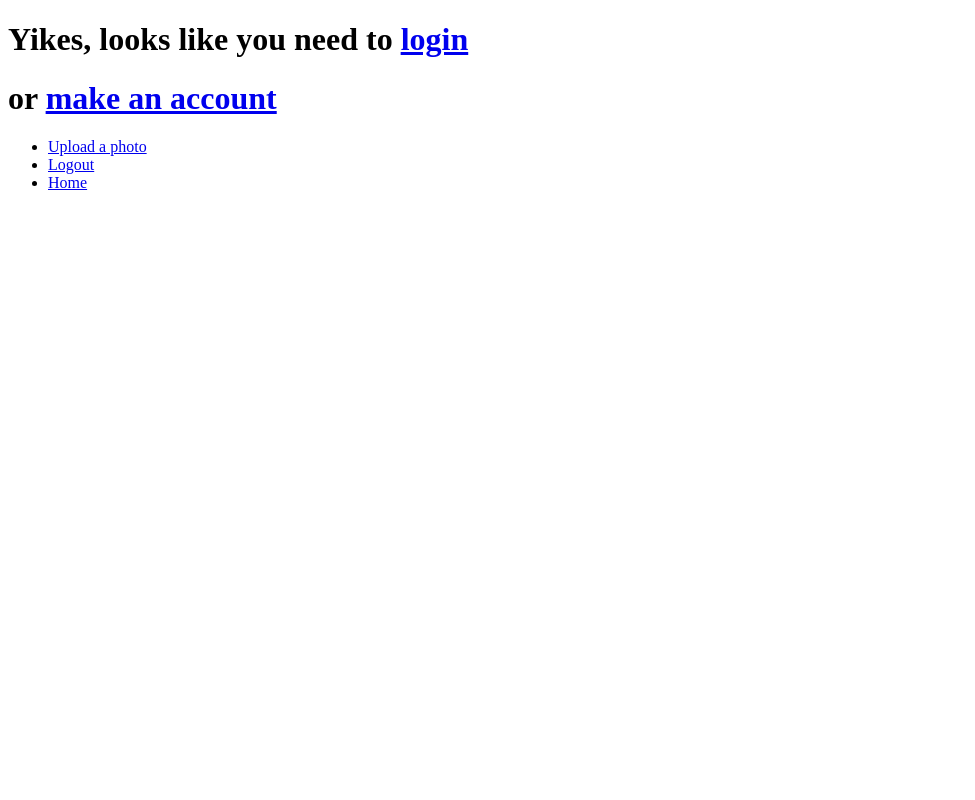
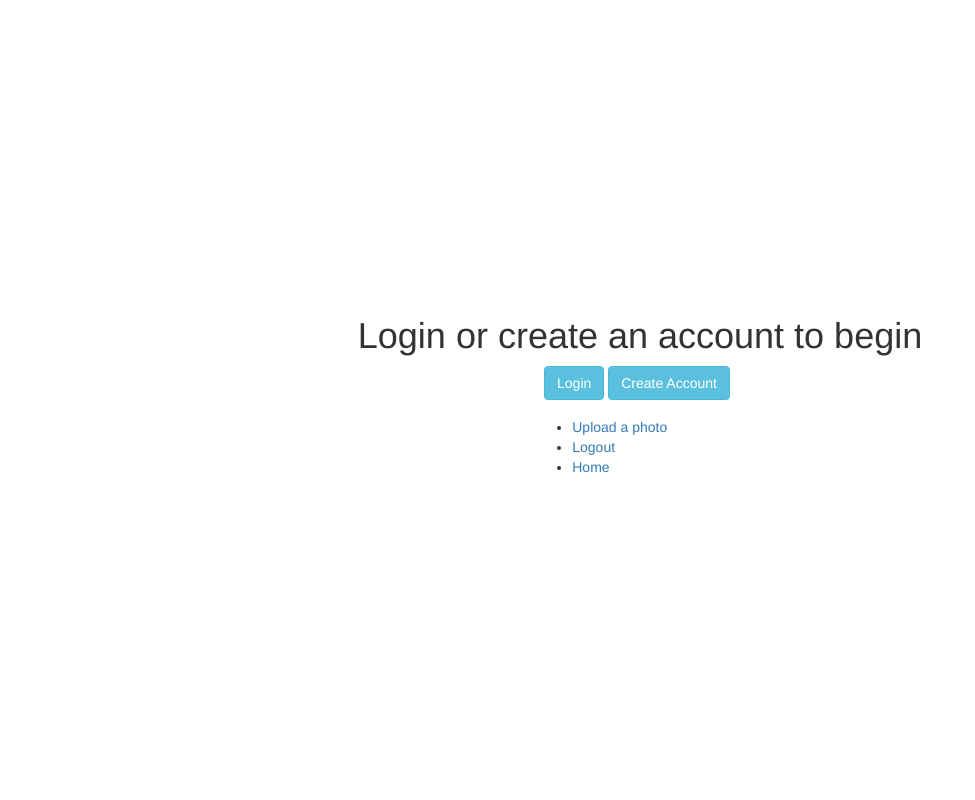
Before and after one commit to kaylaipp/PhotoShare, a Flask app: page /upload in a window 1280 px wide. Shown: the whole page, without its empty margins (0-975 px from the left). Run offline with Flask 2, Linux system fonts and the light colour scheme; data comes from the database, SQL or seed files in the repository; some libraries are stand-ins or nearby versions.

Commit message:
center text

```diff
--- a/app.py
+++ b/app.py
@@ -139,25 +139,28 @@ def register_user():
         firstname = request.form.get('firstname')
         lastname = request.form.get('lastname')
         username  =request.form.get('username')
-        #DOB =  request.form.get('DOB')
+        #DOB =  request.form.get('DOB')          #produces error for some reason :(
     except:
-        print(
-            "couldn't find all tokens")  # this prints to shell, end users will not see this (all print statements go to shell)
+        print("couldn't find all tokens")  # this prints to shell, end users will not see this (all print statements go to shell)
         return flask.redirect(flask.url_for('register'))
     cursor = conn.cursor()
     test = isEmailUnique(email)
     if test:
         print(cursor.execute("INSERT INTO Users (email, password,firstname, lastname, username)"
                              "VALUES ('{0}', '{1}','{2}', '{3}','{4}')".format(email, password,
-                                                                               firstname, lastname,username)))
+                              firstname, lastname,username)))
         conn.commit()
+
         # log user in
         user = User()
         user.id = email
         flask_login.login_user(user)
-        return render_template('hello.html', name=email, message='Account Created!')
+        return render_template('hello.html', name=firstname, message='Account Created!')
     else:
         print("couldn't find all tokens")
+        #message = "email already in use!"
+        #return message
+        #return render_template('register.html', supress='True')
         return flask.redirect(flask.url_for('register'))
 
 
--- a/schema.sql
+++ b/schema.sql
@@ -3,8 +3,12 @@ USE photoshare;
 
 CREATE TABLE Users (
     user_id int  AUTO_INCREMENT,
+    firstname VARCHAR(100),
+    lastname VARCHAR(100),
+    username VARCHAR(20),
     email varchar(255) UNIQUE,
     password varchar(255),
+    DOB DATE,
   CONSTRAINT users_pk PRIMARY KEY (user_id)
 );
 
--- /dev/null
+++ b/static/style.css
@@ -0,0 +1,27 @@
+h1{
+    text-align: center;
+}
+.centerbuttons{
+    position: relative;
+    left:33%;
+}
+
+html, body {
+    height: 100%;
+}
+
+html {
+    display: table;
+    margin: auto;
+}
+
+body {
+    display: table-cell;
+    vertical-align: middle;
+}
+
+ul{
+    position: relative;
+    left: 35%;
+    padding: 3%
+}
--- a/templates/register.html
+++ b/templates/register.html
@@ -1,6 +1,6 @@
 <!-- author ben lawson balawson@bu.edu -->
 <head>
-    <link rel="stylesheet" type="text/css" href="style.css">
+    <link rel="stylesheet" type="text/css" href="../static/style.css">
         <link rel="stylesheet" href="https://maxcdn.bootstrapcdn.com/bootstrap/3.3.7/css/bootstrap.min.css">
   <script src="https://ajax.googleapis.com/ajax/libs/jquery/3.2.1/jquery.min.js"></script>
   <script src="https://maxcdn.bootstrapcdn.com/bootstrap/3.3.7/js/bootstrap.min.js"></script>
--- a/templates/unauth.html
+++ b/templates/unauth.html
@@ -1,7 +1,18 @@
 <!doctype html>
-<title> Unauthorized</title>
-<h1> Yikes, looks like you need to <a href='/login'>login</a></h1>
-<h1> or <a href='/register'>make an account</a></h1>
+<head>
+    <!--bootstrap-->
+    <link rel="stylesheet" type="text/css" href="../static/style.css">
+    <link rel="stylesheet" href="https://maxcdn.bootstrapcdn.com/bootstrap/3.3.7/css/bootstrap.min.css">
+  <script src="https://ajax.googleapis.com/ajax/libs/jquery/3.2.1/jquery.min.js"></script>
+  <script src="https://maxcdn.bootstrapcdn.com/bootstrap/3.3.7/js/bootstrap.min.js"></script>
+</head>
+<title> Photoshare</title>
+<h1> Login or create an account to begin</h1>
+
+<div class="centerbuttons">
+    <a href='/login' class="btn btn-info" role="button">Login</a>
+    <a href='/register' class="btn btn-info" role="button">Create Account</a>
+</div>
 
 
 <ul>
--- a/templates/upload.html
+++ b/templates/upload.html
@@ -1,5 +1,9 @@
 <!-- author ben lawson (balawson@bu.edu) -->
 <head>
+        <link rel="stylesheet" href="https://maxcdn.bootstrapcdn.com/bootstrap/3.3.7/css/bootstrap.min.css">
+  <script src="https://ajax.googleapis.com/ajax/libs/jquery/3.2.1/jquery.min.js"></script>
+  <script src="https://maxcdn.bootstrapcdn.com/bootstrap/3.3.7/js/bootstrap.min.js"></script>
+    <link rel="stylesheet" type="text/css" href="../static/style.css">
     <title>Upload a photo!</title>
 </head>
     <body>
```
Also changed, not shown: templates/hello.html (+15 -7 lines).
